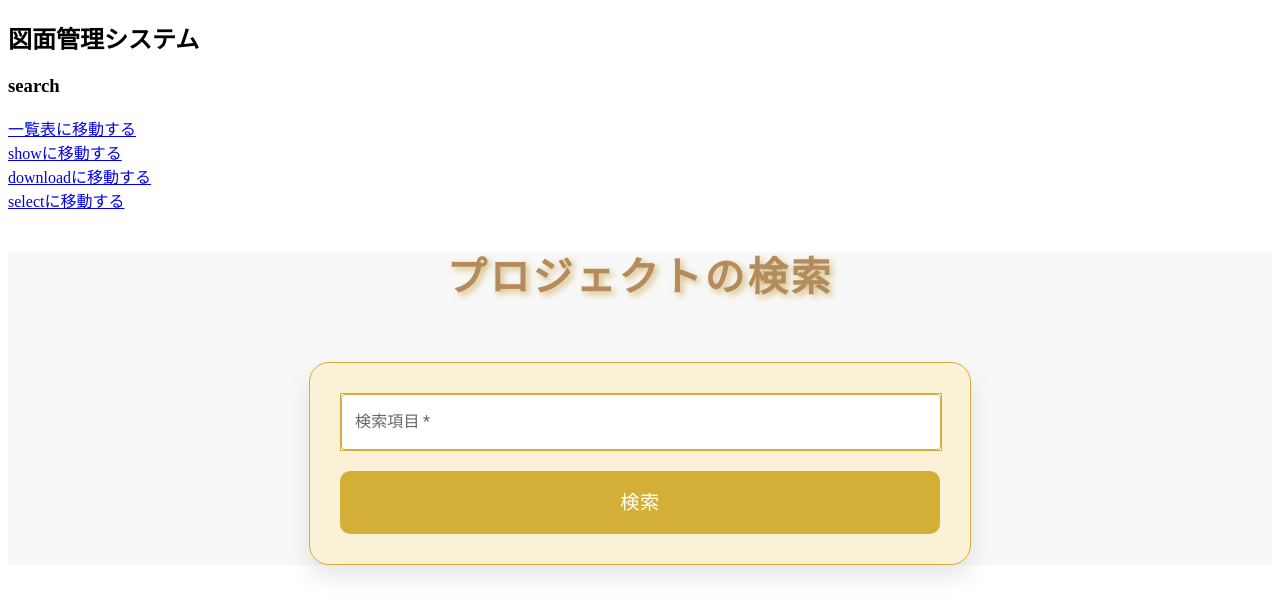
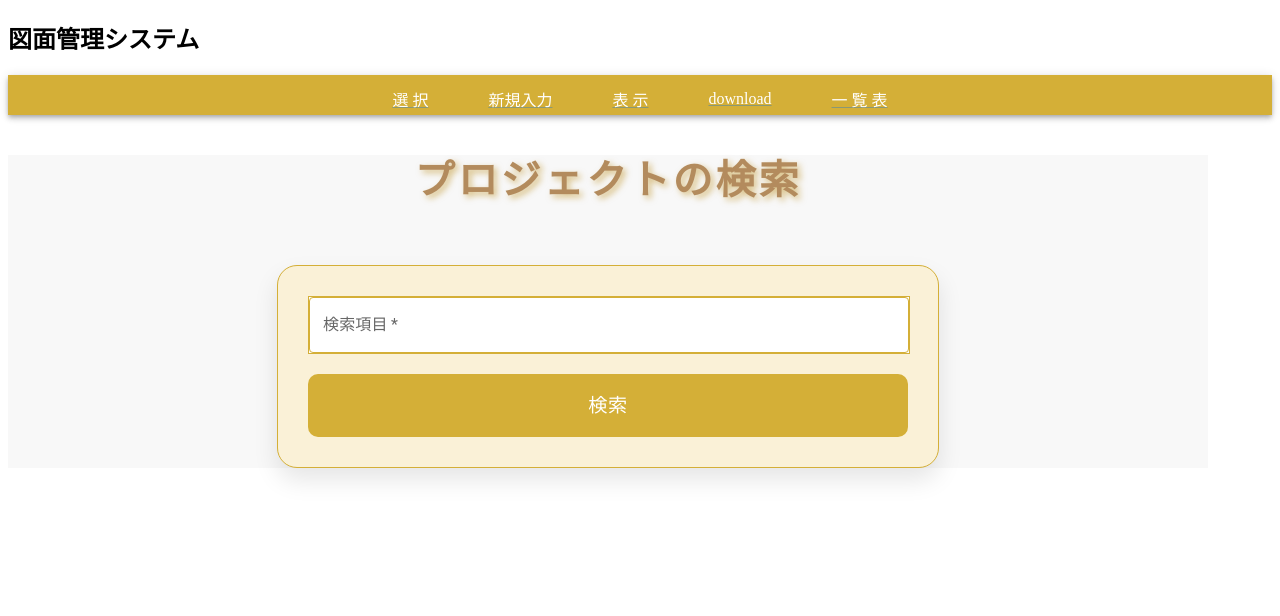
Before and after one commit to maedayosimasa/drawing_management_system_react, a React (Vite) app: page /Project_search in a window 1280 px wide. Shown: the top 616 px of the page. Built offline with nearby package versions, Linux system fonts and the light colour scheme.

Commit message:
新規、編集修正完了

```diff
--- a/src/components/Project_create.jsx
+++ b/src/components/Project_create.jsx
@@ -6,7 +6,7 @@ import {
     Button,
     Typography,
     Paper,
-    Container,
+    Container, AppBar, Toolbar, Link as MuiLink
 } from '@mui/material';
 import { Link } from "react-router-dom";
 
@@ -82,7 +82,7 @@ export const Project_create = () => {
         // alert('FormDataを確認しました。APIには送信されません。');
         // setUploading(false);
 
-        const url = 'http://127.0.0.1:8000/api/Project_name';
+        const url = 'http://127.0.0.1:8000/api/Project_name/upload';
         try {
             const response = await axios.post(url, data, {
                 headers: {
@@ -101,11 +101,30 @@ export const Project_create = () => {
 
     return (
         <>
-            <div>
+          <AppBar position="sticky" sx={{ bgcolor: "#d4af37" , height: "40px" }}>
+                <Toolbar sx={{ display: "flex", justifyContent: "center" , alignItems: "center",height: "40px", padding: "0 10px"}}>
+                  <MuiLink component={Link} to="/Project_select" sx={{ color: "#fff", margin: "0 30px" , mt: 1, mb: 3 }}>
+                    選 択
+                  </MuiLink>
+                  {/* <MuiLink component={Link} to="/Project_create" sx={{ color: "#fff", margin: "0 20px" }}>
+                    新規入力
+                  </MuiLink> */}
+                  <MuiLink component={Link} to="/Project_search" sx={{ color: "#fff", margin: "0 30px", mt: 1, mb: 3 }}>
+                    検 索
+                  </MuiLink>
+                  <MuiLink component={Link} to="/Project_download" sx={{ color: "#fff", margin: "0 30px", mt: 1, mb: 3 }}>
+                    download
+                  </MuiLink>
+                  <MuiLink component={Link} to="/" sx={{ color: "#fff", margin: "0 30px", mt: 1, mb: 3 }}>
+                    一 覧 表
+                  </MuiLink>
+                </Toolbar>
+              </AppBar>
+            {/* <div>
                 <h3>update</h3>
                 <Link to="/Project_search">searchに移動する</Link><br />
                 <Link to="/">一覧表 に移動する</Link>
-            </div>
+            </div> */}
 
         <Container maxWidth="sm">
             <Paper
--- a/src/components/Project_details.jsx
+++ b/src/components/Project_details.jsx
@@ -50,7 +50,7 @@ import { Link } from 'react-router-dom';
 
     export const Project_detail = () => {
 
-      const url = 'http://localhost:8000/api/project_names';
+      const url = 'http://localhost:8000/api/project_name';
       const [projectNames, setProjectNames] = useState([]);
       const [windows, setWindows] = useState([]);
 
--- a/src/components/Project_download.jsx
+++ b/src/components/Project_download.jsx
@@ -3,7 +3,7 @@ import React, { useEffect, useState, useRef } from "react";
 import Slider from "react-slick";
 import "slick-carousel/slick/slick.css";
 import "slick-carousel/slick/slick-theme.css";
-import { Box, Button, Typography } from '@mui/material';
+import { Box, Button, Typography, AppBar, Toolbar, Link as MuiLink  } from '@mui/material';
 import styled from 'styled-components';
 import { ResizableBox } from 'react-resizable';
 import 'react-resizable/css/styles.css';
@@ -157,12 +157,31 @@ export const Project_download = () => {
     };
     return (
         <>
-<div>
+         <AppBar position="sticky" sx={{ bgcolor: "#d4af37" }}>
+                <Toolbar sx={{ display: "flex", justifyContent: "center" }}>
+                  <MuiLink component={Link} to="/Project_select" sx={{ color: "#fff", margin: "0 20px" }}>
+                    選 択
+                  </MuiLink>
+                  <MuiLink component={Link} to="/Project_create" sx={{ color: "#fff", margin: "0 20px" }}>
+                    新規入力
+                  </MuiLink>
+                  <MuiLink component={Link} to="/Project_search" sx={{ color: "#fff", margin: "0 20px" }}>
+                    検 索
+                  </MuiLink>
+                  <MuiLink component={Link} to="/Project_show" sx={{ color: "#fff", margin: "0 20px" }}>
+                    表 示
+                  </MuiLink>
+                  <MuiLink component={Link} to="/" sx={{ color: "#fff", margin: "0 20px" }}>
+                    一 覧 表
+                  </MuiLink>
+                </Toolbar>
+              </AppBar>
+{/* <div>
         <h3>一覧表</h3>
         <Link to="/Project_create">createに移動する</Link><br />
         <Link to="/Project_search">searchに移動する</Link><br />
         <Link to="/Project_show">showに移動する</Link>
-      </div>
+      </div> */}
 
         <div style={{ width: '100%' }}>
             {/* <Draggable position={position} onDrag={(e, data) => setPosition({ x: data.x, y: data.y })}> */}
--- a/src/components/Project_search.jsx
+++ b/src/components/Project_search.jsx
@@ -1,6 +1,6 @@
 import React, { useState } from 'react';
 import axios from 'axios';
-import { TextField, Button, Checkbox, FormControlLabel, Typography, Box, FormGroup } from '@mui/material';
+import { TextField, Button, Checkbox, FormControlLabel, Typography, Box, FormGroup , AppBar, Toolbar, Link as MuiLink } from '@mui/material';
 import { styled } from '@mui/system';
 import { Link } from "react-router-dom";
 import { useNavigate } from 'react-router-dom'; // useNavigate をインポート
@@ -109,14 +109,28 @@ export const Project_search = () => {
 
     return (
         <>
-            <div>
-                <h3>search</h3>
-                <Link to="/">一覧表に移動する</Link><br />
-                <Link to="/Project_show">showに移動する</Link><br />
-                <Link to="/Project_download">downloadに移動する</Link><br />
-                <Link to="/Project_select">selectに移動する</Link>
-            </div>
-            <Container>
+
+         <AppBar position="sticky" sx={{ bgcolor: "#d4af37", height: "40px"  }}>
+        <Toolbar sx={{ display: "flex", justifyContent: "center" ,height: "40px"}}>
+          <MuiLink component={Link} to="/Project_select" sx={{ color: "#fff", margin: "0 30px", mt: 1, mb: 3 }}>
+            選 択
+          </MuiLink>
+          <MuiLink component={Link} to="/Project_create" sx={{ color: "#fff",  margin: "0 30px", mt: 1, mb: 3}}>
+            新規入力
+          </MuiLink>
+          <MuiLink component={Link} to="/Project_show" sx={{ color: "#fff", margin: "0 30px", mt: 1, mb: 3}}>
+            表 示
+          </MuiLink>
+          <MuiLink component={Link} to="/Project_download" sx={{ color: "#fff", margin: "0 30px", mt: 1, mb: 3 }}>
+            download
+          </MuiLink>
+          <MuiLink component={Link} to="/" sx={{ color: "#fff",  margin: "0 30px", mt: 1, mb: 3 }}>
+            一 覧 表
+          </MuiLink>
+        </Toolbar>
+      </AppBar>
+
+      <Container maxWidth="lg" sx={{ mt: 5 }}>
                 <Title>プロジェクトの検索</Title>
 
                 <FormContainer>
--- a/src/components/Project_select.jsx
+++ b/src/components/Project_select.jsx
@@ -1,5 +1,5 @@
 import React, { useEffect, useState } from 'react';
-import { Button, Card, CardContent, Typography, Container, Grid, Box } from '@mui/material';
+import { Button, Card, CardContent, Typography, Container, Grid, Box , AppBar, Toolbar, Link as MuiLink} from '@mui/material';
 import axios from 'axios';
 import { Link } from "react-router-dom";
 import { useLocation } from 'react-router-dom';
@@ -46,13 +46,34 @@ export const Project_select = () => {
 
     return (
         <>
-            <div>
+         <AppBar position="sticky" sx={{ bgcolor: "#d4af37", height: "40px" }}>
+                <Toolbar sx={{ display: "flex", justifyContent: "center" , height: "40px"}}>
+                  {/* <MuiLink component={Link} to="/Project_select" sx={{ color: "#fff", margin: "0 20px" }}>
+                    選 択
+                  </MuiLink> */}
+                  <MuiLink component={Link} to="/Project_create" sx={{ color: "#fff", margin: "0 30px", mt: 1, mb: 3}}>
+                    新規入力
+                  </MuiLink>
+                  <MuiLink component={Link} to="/Project_search" sx={{ color: "#fff",margin: "0 30px", mt: 1, mb: 3 }}>
+                    検 索
+                  </MuiLink>
+                  <MuiLink component={Link} to="/Project_download" sx={{ color: "#fff", margin: "0 30px", mt: 1, mb: 3 }}>
+                    download
+                  </MuiLink>
+                  <MuiLink component={Link} to="/" sx={{ color: "#fff",margin: "0 30px", mt: 1, mb: 3 }}>
+                    一 覧 表
+                  </MuiLink>
+                </Toolbar>
+              </AppBar>
+
+              {/* <Container maxWidth="sm" sx={{ mt: 5 }}></Container> */}
+            {/* <div>
                 <h3>select</h3>
                 <Link to="/">一覧表に移動する</Link><br />
                 <Link to="/Project_search">searchに移動する</Link><br />
                 <Link to="/Project_download">downloadに移動する</Link><br />
                 <Link to="/Project_show">showに移動する</Link>
-            </div>
+            </div> */}
 
             <Container maxWidth="lg" sx={{ paddingTop: 5 }}>
                 <Typography variant="h2" align="center" gutterBottom sx={{ fontWeight: 'bold', color: '#b38b5d' }}>
--- a/src/components/Project_show.jsx
+++ b/src/components/Project_show.jsx
@@ -1,7 +1,7 @@
 import React, { useState, useEffect } from "react";
 import axios from "axios";
 import { useDropzone } from "react-dropzone";
-import { Container, Button, Typography, Box, List, ListItem, ListItemText, Paper } from "@mui/material";
+import { Container, Button, Typography, Box, List, ListItem, ListItemText, Paper, AppBar, Toolbar, Link as MuiLink } from "@mui/material";
 import { Link } from "react-router-dom";
 import { useLocation } from 'react-router-dom';
 import { useNavigate } from 'react-router-dom';
@@ -88,8 +88,6 @@ export const Project_show = () => {
         formData.append(key, file);
       });
     });
- // console.log( "project_name",project_name);
-  //console.log( "projectData",projectData);
 
     axios
       .post(`http://127.0.0.1:8000/api/Project_name/upload`, formData, {
@@ -100,7 +98,6 @@ export const Project_show = () => {
       .then((response) => {
         alert("更新が成功しました！");
         setUploading(false);
-        //console.log( "formData",formData);
       })
       .catch((error) => {
         console.error("更新エラー:", error);
@@ -129,16 +126,27 @@ export const Project_show = () => {
 
   return (
     <>
-      <div>
-        <h3>update</h3>
-        <Link to="/Project_select">selectに移動する</Link><br />
-        <Link to="/Project_create">createに移動する</Link><br />
-        <Link to="/Project_search">searchに移動する</Link><br />
-        <Link to="/Project_download">downloadに移動する</Link><br />
-        <Link to="/">一覧表に移動する</Link>
-      </div>
+      <AppBar position="sticky" sx={{ bgcolor: "#d4af37" }}>
+        <Toolbar sx={{ display: "flex", justifyContent: "center" }}>
+          <MuiLink component={Link} to="/Project_select" sx={{ color: "#fff", margin: "0 20px" }}>
+            選 択
+          </MuiLink>
+          <MuiLink component={Link} to="/Project_create" sx={{ color: "#fff", margin: "0 20px" }}>
+            新規入力
+          </MuiLink>
+          <MuiLink component={Link} to="/Project_search" sx={{ color: "#fff", margin: "0 20px" }}>
+            検 索
+          </MuiLink>
+          <MuiLink component={Link} to="/Project_download" sx={{ color: "#fff", margin: "0 20px" }}>
+            download
+          </MuiLink>
+          <MuiLink component={Link} to="/" sx={{ color: "#fff", margin: "0 20px" }}>
+            一 覧 表
+          </MuiLink>
+        </Toolbar>
+      </AppBar>
 
-      <Container maxWidth="sm">
+      <Container maxWidth="sm" sx={{ mt: 5 }}>
         <Paper
           elevation={12}
           sx={{
```
Lines whose indentation alone changed are shown as unchanged.
